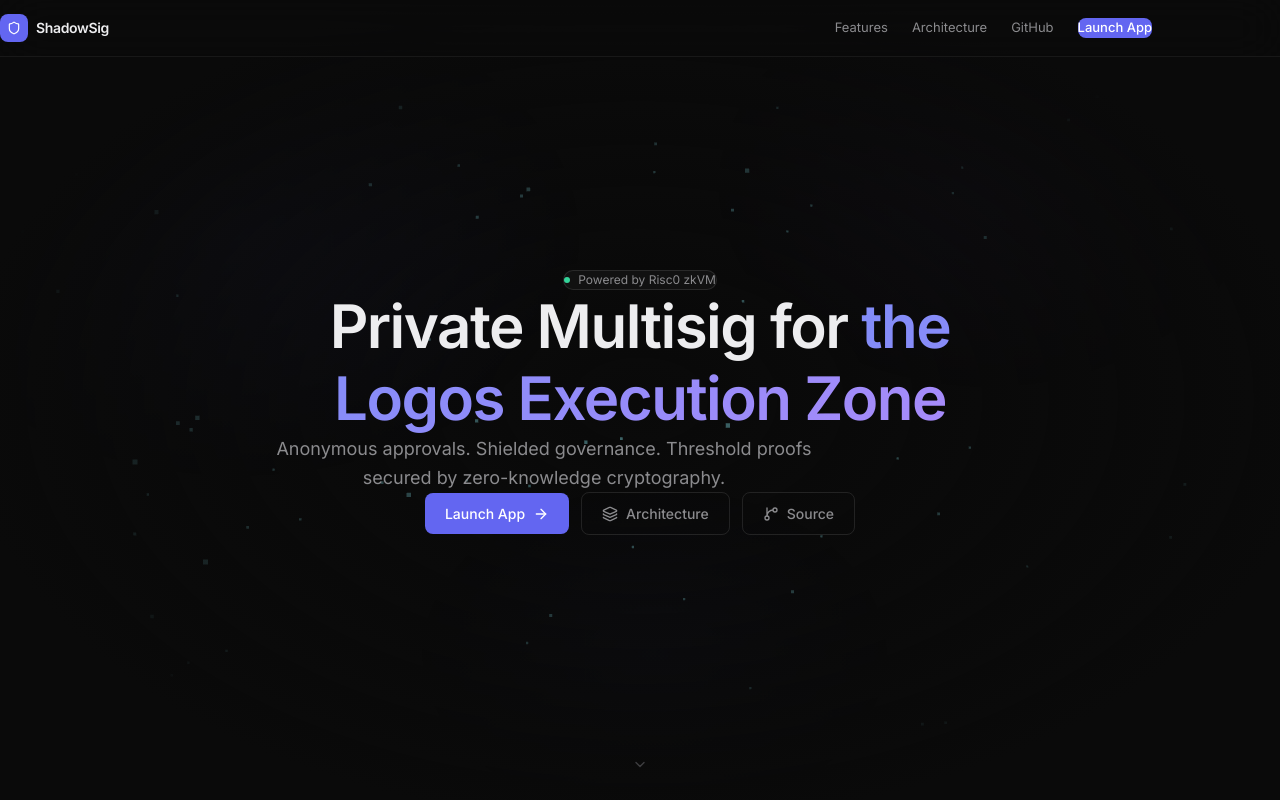
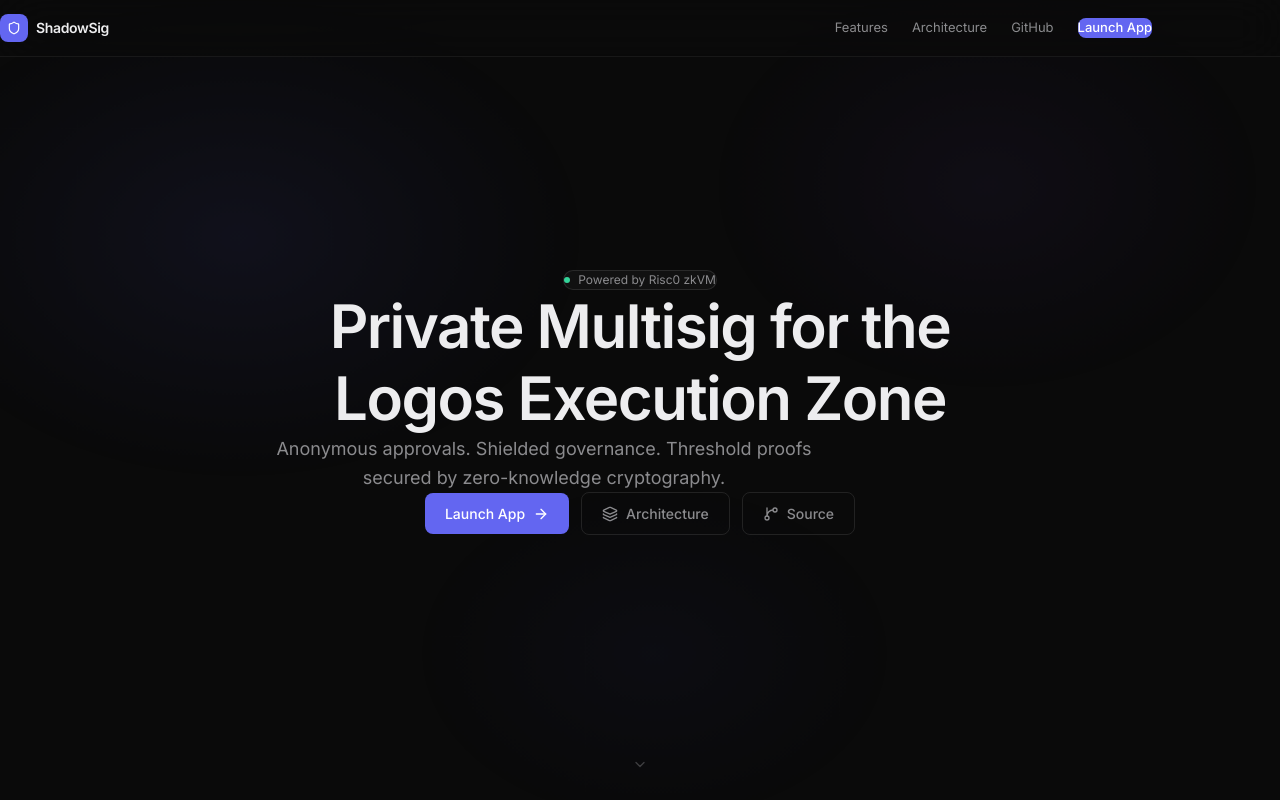
Before and after one commit to MayankSen09/ShadowSig-Private-M-of-N-Multisig, a Next.js app in the folder apps/web/: page / in a window 1280 px wide. Shown: the top 800 px of the page. Built offline with nearby package versions, Linux system fonts and the light colour scheme.

Commit message:
design(web): remove Three.js particles and gradient text from landing page

```diff
--- a/apps/web/src/app/page.tsx
+++ b/apps/web/src/app/page.tsx
@@ -1,18 +1,12 @@
 "use client";
 
 import { motion } from "framer-motion";
-import dynamic from "next/dynamic";
 import Link from "next/link";
 import {
   Shield, Zap, Lock, Eye, Globe, Cpu, RotateCcw, RefreshCw,
   AlertTriangle, Wallet, ArrowRight, GitBranch, Layers,
   ChevronRight,
 } from "lucide-react";
-
-const HeroVisualization = dynamic(
-  () => import("@/components/landing/hero-visualization").then((m) => m.HeroVisualization),
-  { ssr: false }
-);
 
 const features = [
   { icon: Shield, title: "Anonymous Approvals", desc: "Submit votes without revealing signer identity. Shielded accounts protect all participant data." },
@@ -53,9 +47,6 @@
       {/* Hero */}
       <section className="relative min-h-screen flex items-center justify-center overflow-hidden pt-14">
         <div className="hero-gradient-mesh" />
-        <div className="absolute inset-0 grid-pattern opacity-30" />
-        <HeroVisualization />
-        <div className="absolute inset-0 bg-[radial-gradient(ellipse_at_center,transparent_0%,var(--color-bg-primary)_75%)]" />
 
         <div className="relative z-10 max-w-3xl mx-auto px-6 text-center">
           <motion.div initial={{ opacity: 0, y: 20 }} animate={{ opacity: 1, y: 0 }} transition={{ duration: 0.6 }}>
@@ -66,8 +57,7 @@
           </motion.div>
 
           <motion.h1 initial={{ opacity: 0, y: 20 }} animate={{ opacity: 1, y: 0 }} transition={{ duration: 0.6, delay: 0.1 }} className="text-4xl sm:text-5xl md:text-6xl font-semibold tracking-tight leading-[1.1] mb-5">
-            Private Multisig for{" "}
-            <span className="gradient-text">the Logos Execution Zone</span>
+            Private Multisig for the Logos Execution Zone
           </motion.h1>
 
           <motion.p initial={{ opacity: 0, y: 15 }} animate={{ opacity: 1, y: 0 }} transition={{ duration: 0.5, delay: 0.25 }} className="text-base md:text-lg text-[var(--color-text-secondary)] max-w-xl mx-auto mb-8 leading-relaxed">
```
